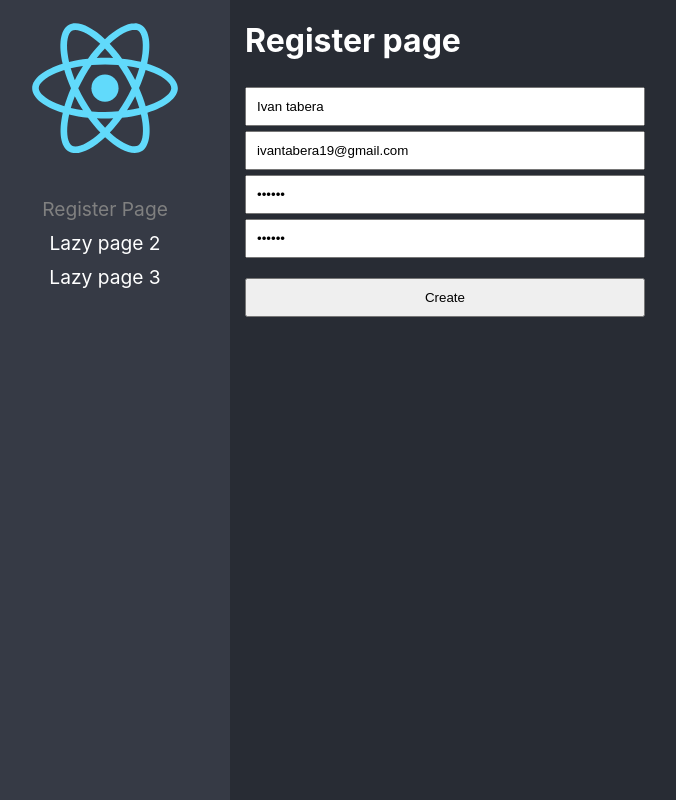
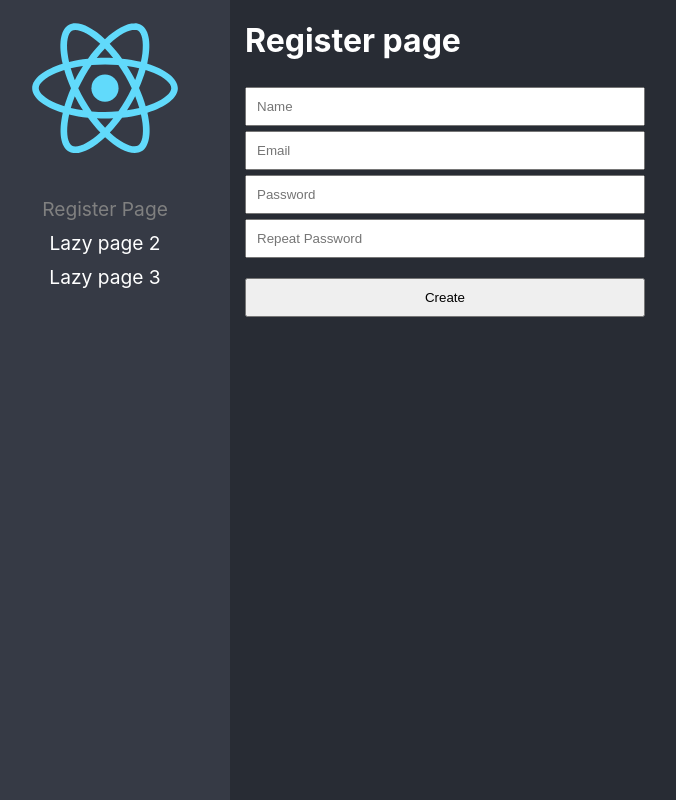
Before and after one commit to ivantabera/react-app, a React (Create React App) app: page /register in a window 1280 px wide. Shown: the whole page, without its empty margins (20-696 px from the left). Built offline with nearby package versions, Linux system fonts and the light colour scheme.

Commit message:
Actualizar los inputs y tomar el valor del formulario

```diff
--- a/src/03-forms/pages/RegisterPage.tsx
+++ b/src/03-forms/pages/RegisterPage.tsx
@@ -1,53 +1,68 @@
-import { ChangeEvent, useState } from "react";
+import { ChangeEvent, FormEvent, useState } from "react";
 import "../styles/styles.css";
 
 export const RegisterPage = () => {
 
     const [registerData, setRegisterData] = useState({
-        name:'Ivan tabera',
-        email:'ivantabera19@gmail.com',
-        password1:'123456',
-        password2:'123456',
+        name:'',
+        email:'',
+        password1:'',
+        password2:'',
     });
 
     const { name, email, password1, password2 } = registerData;
 
-    const onChange = ( ev:ChangeEvent<HTMLInputElement> ) => {
-        console.log('ev', ev.target.value)
-    }
+    const handleInputChange = ( event:ChangeEvent<HTMLInputElement> ) => {
+        console.log('event', event.target.value)
+
+        setRegisterData({
+            ...registerData,
+            [ event.target.name ]: event.target.value
+        })
+    };
+
+    const onSubmit = (event:FormEvent<HTMLFormElement>) => {
+        event.preventDefault();
+
+        console.log( registerData );
+    };
 
     return (
         <div>
             <h1>Register page</h1>
 
-            <form>
+            <form onSubmit={ onSubmit }>
 
                 <input
+                    name="name"
                     type="text"
                     placeholder="Name"
                     value={ name }
-                    onChange={ onChange }
+                    onChange={ handleInputChange }
                 />
 
                 <input
+                    name="email"
                     type="email"
                     placeholder="Email"
                     value={ email }
-                    onChange={ onChange }
+                    onChange={ handleInputChange }
                 />
 
                 <input
+                    name="password1"
                     type="password"
                     placeholder="Password"
                     value={ password1 }
-                    onChange={ onChange }
+                    onChange={ handleInputChange }
                 />
 
                 <input
+                    name="password2"
                     type="password"
                     placeholder="Repeat Password"
                     value={ password2 }
-                    onChange={ onChange }
+                    onChange={ handleInputChange }
                 />
 
                 <button type="submit">Create</button>
```
